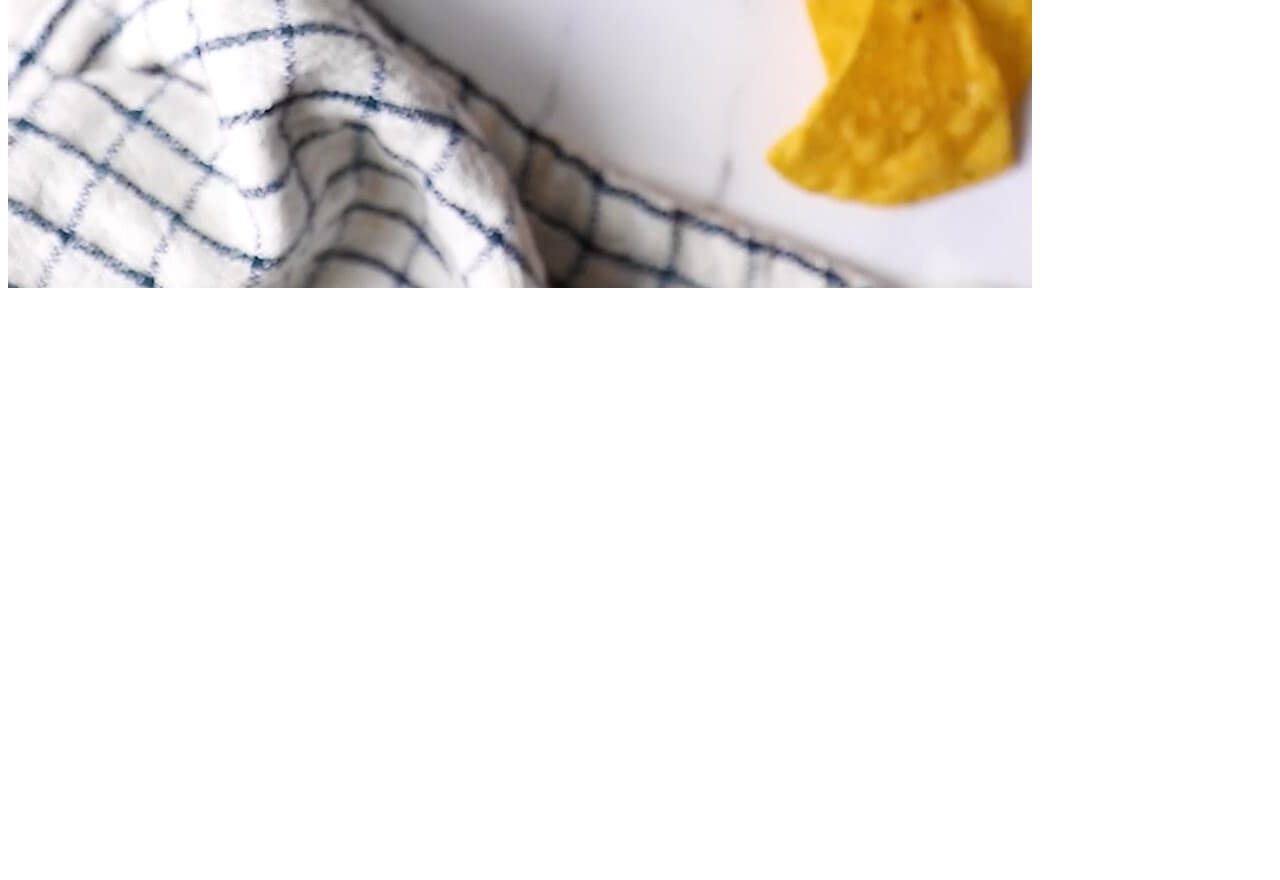
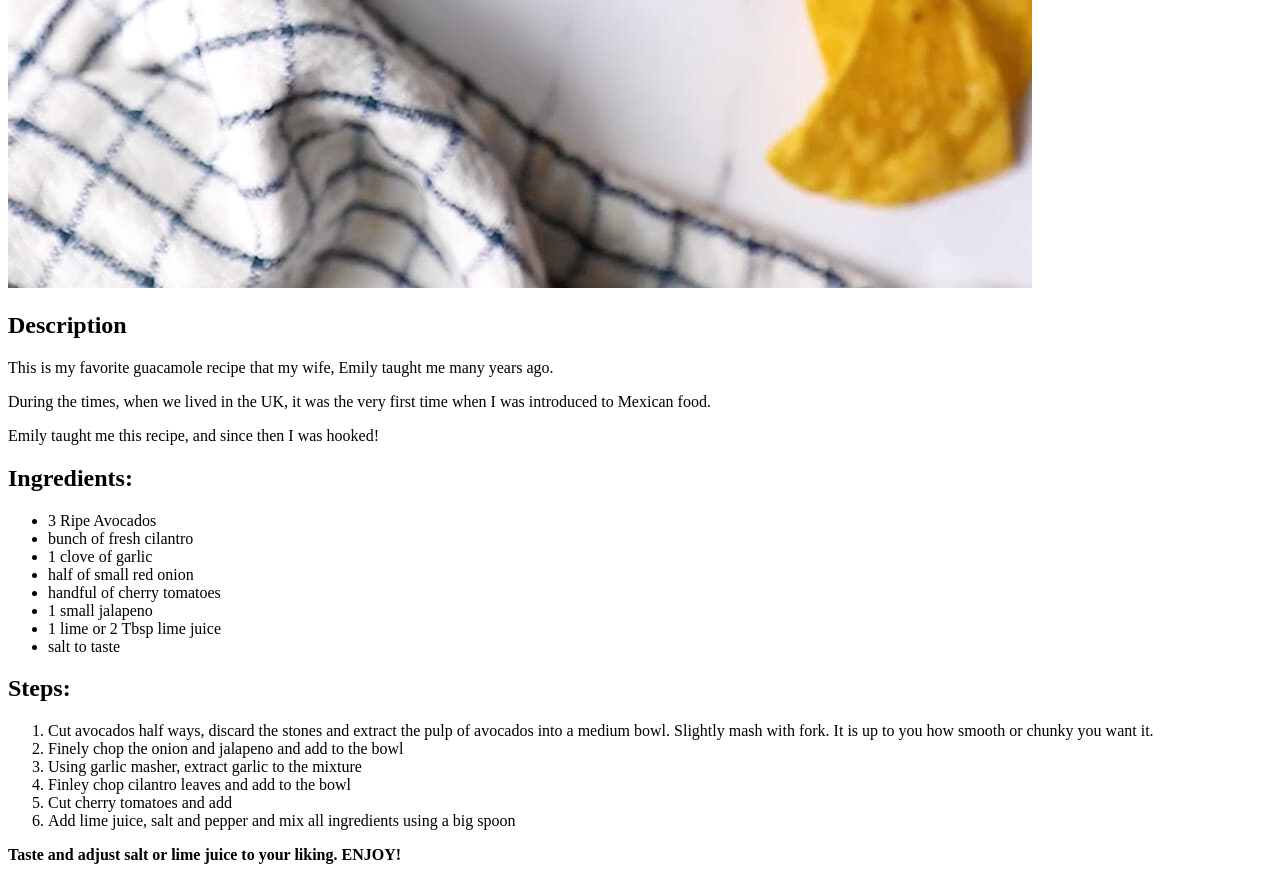
Before and after one commit to AniaWiatr/odin-recipes, a plain HTML site: page recipes/guacamole.html in a window 1280 px wide. Shown: the part 1328-2208 px from the top of the page. Before the commit the page ends 1628 px from the top, so only its background shows below. Drawn offline with Linux system fonts and the light colour scheme.

Commit message:
Final for guacamole recipe

```diff
--- a/recipes/guacamole.html
+++ b/recipes/guacamole.html
@@ -8,5 +8,33 @@
     <body>
         <h1>Guacamole</h1>
         <img src="/img/guacamole.jpg" alt="Ready Guacamole">
+        <h2>Description</h2>
+       <p>This is my favorite guacamole recipe that my wife, Emily taught me many years ago.</p>
+       <p>During the times, when we lived in the UK, it was the very first time when I was introduced to Mexican food.</p>
+       <p>Emily taught me this recipe, and since then I was hooked!</p>
+       <h2>Ingredients:</h2>
+       <ul>
+        <li>3 Ripe Avocados</li>
+        <li>bunch of fresh cilantro</li>
+        <li>1 clove of garlic</li>
+        <li>half of small red onion</li>
+        <li>handful of cherry tomatoes</li>
+        <li>1 small jalapeno</li>
+        <li>1 lime or 2 Tbsp lime juice</li>
+        <li>salt to taste</li>
+       </ul>
+
+       <h2>Steps:</h2>
+       <ol>
+        <li>Cut avocados half ways, discard the stones and extract the pulp of avocados into a medium bowl. Slightly mash with fork. It is up to you how smooth or chunky you want it.</li>
+        <li>Finely chop the onion and jalapeno and add to the bowl</li>
+        <li>Using garlic masher, extract garlic to the mixture</li>
+        <li>Finley chop cilantro leaves and add to the bowl</li>
+        <li>Cut cherry tomatoes and add</li>
+        <li>Add lime juice, salt and pepper and mix all ingredients using a big spoon</li>
+       </ol>
+
+       <p><strong>Taste and adjust salt or lime juice to your liking. ENJOY!  </strong></p>
+
     </body>
 </html>
```
